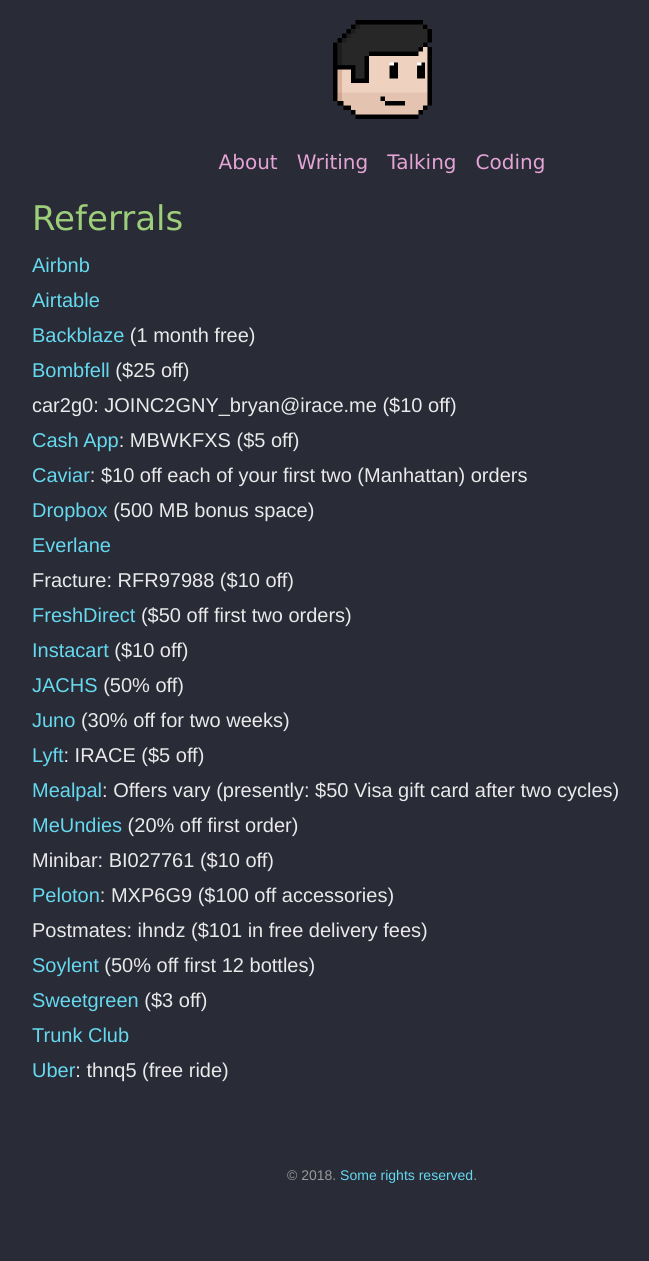
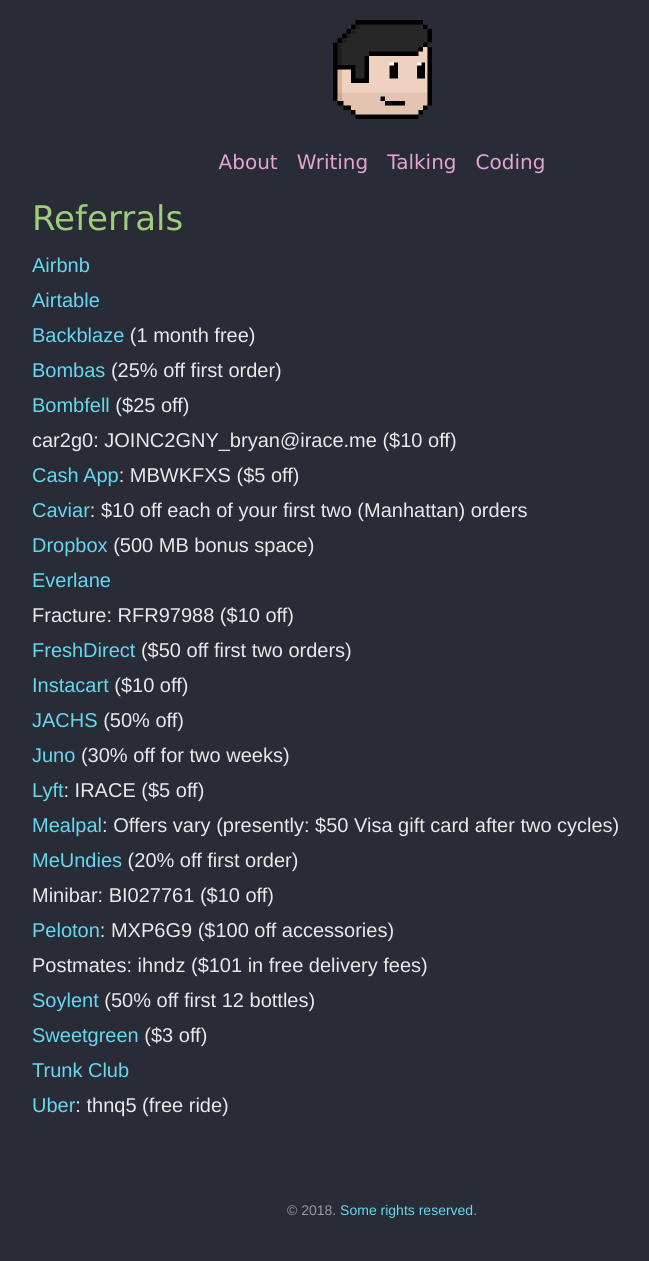
Before and after one commit to irace/irace.github.com, a Jekyll site: the page built from referrals.md, in a window 1280 px wide. Shown: the whole page, without its empty margins (258-907 px from the left). Built offline with Jekyll 4.4.1, drawn with Linux system fonts in a browser that asks for light colours; before the commit the page ends 1226 px from its top, so only the background shows below that.

Commit message:
Add Bombas

```diff
--- a/referrals.md
+++ b/referrals.md
@@ -6,6 +6,7 @@
 * [Airbnb](www.airbnb.com/c/bryani15)
 * [Airtable](https://airtable.com/invite/r/CwMMir3M)
 * [Backblaze](https://secure.backblaze.com/r/01vy1j) (1 month free)
+* [Bombas](http://refer.bombas.com/x/52D27X) (25% off first order)
 * [Bombfell](https://bombfell.com/?rc=480709OqTbn) ($25 off)
 * car2g0: JOINC2GNY_bryan@irace.me ($10 off)
 * [Cash App](https://cash.me/app/MBWKFXS): MBWKFXS ($5 off)
```
